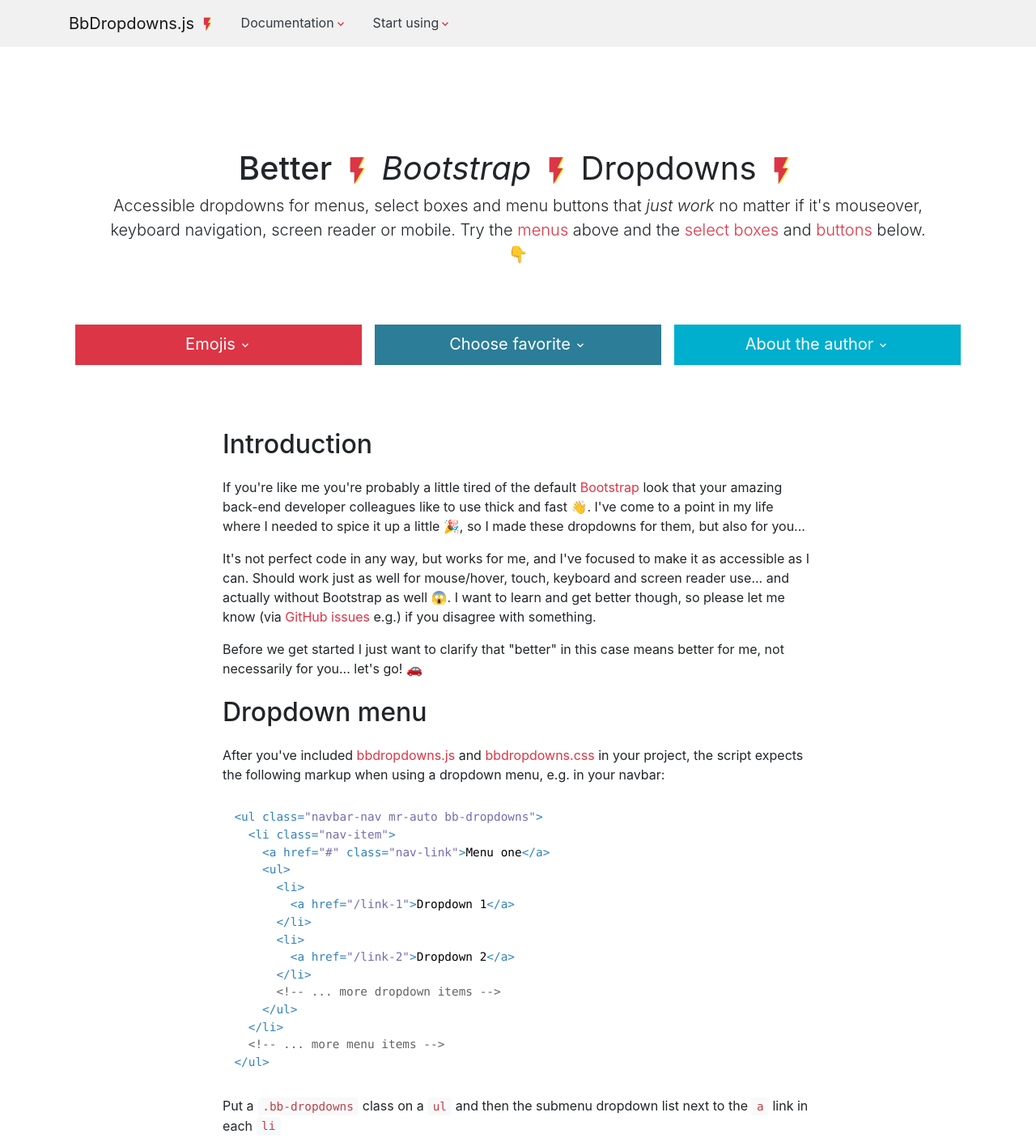
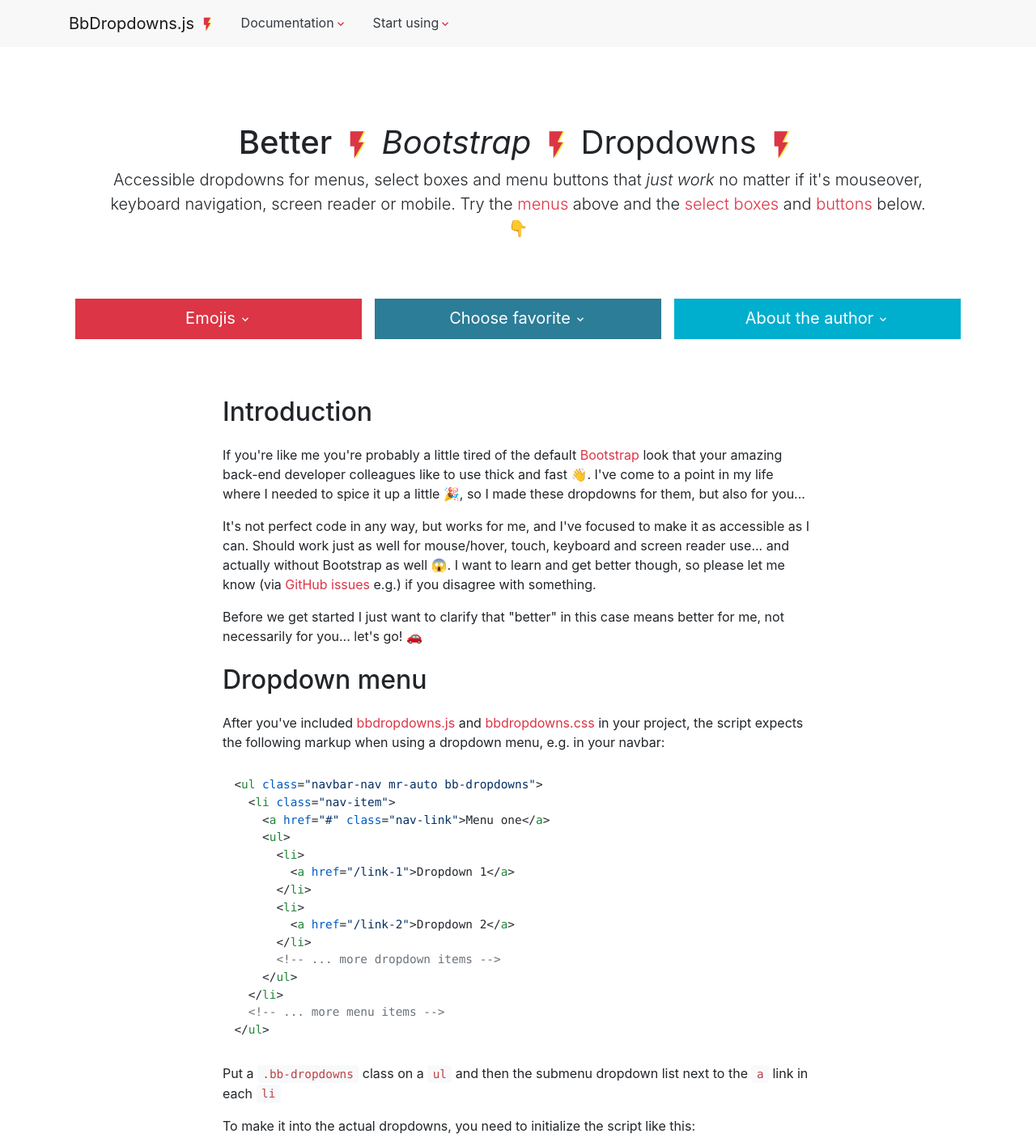
Before and after one commit to dermike/better-bootstrap-dropdowns, a plain HTML site: page index.html in a window 1280 px wide. Shown: the top 1406 px of the page at 81% size. Drawn offline with nearby package versions, Linux system fonts and the light colour scheme.

Commit message:
micro adjustments to demo site

```diff
--- a/css/demosite.css
+++ b/css/demosite.css
@@ -11,7 +11,7 @@
 }
 
 .bg-light {
-  background-color: #f1f1f1 !important;
+  background-color: #f8f8f8 !important;
 }
 
 a, a:hover {
@@ -30,7 +30,7 @@
 }
 
 .jumbotron {
-  padding: 3rem 1.5rem;
+  padding: 2rem 1.5rem;
   margin-bottom: 0;
   background-color: #fff;
   text-align: left;
@@ -96,9 +96,11 @@
   .nav.bb-dropdowns {
     flex-grow: 0;
   }
+}
 
+@media (min-width: 767px) {
   .jumbotron {
-    padding: 6rem 3rem 3rem;
+    padding: 4rem 3rem 3rem;
     margin-bottom: 0;
     text-align: center;
   }
--- a/index.html
+++ b/index.html
@@ -8,7 +8,7 @@
 
     <title>Better Bootstrap Dropdowns</title>
     <link rel="stylesheet" href="https://maxcdn.bootstrapcdn.com/bootstrap/4.0.0-beta/css/bootstrap.min.css" integrity="sha384-/Y6pD6FV/Vv2HJnA6t+vslU6fwYXjCFtcEpHbNJ0lyAFsXTsjBbfaDjzALeQsN6M" crossorigin="anonymous">
-    <link rel="stylesheet" href="https://cdnjs.cloudflare.com/ajax/libs/highlight.js/9.12.0/styles/color-brewer.min.css">
+    <link rel="stylesheet" href="https://cdnjs.cloudflare.com/ajax/libs/highlight.js/9.12.0/styles/github.min.css">
     <link rel="stylesheet" href="dist/bbdropdowns.min.css">
     <link rel="stylesheet" href="css/demosite.css">
   </head>
@@ -127,7 +127,7 @@
           </div>
         </div>
       </div>
-      <div class="row" style="margin-top: 2em; margin-bottom: 3em;">
+      <div class="row" style="margin-top: 1.5em; margin-bottom: 3em;">
         <div class="col-lg-8 ml-auto mr-auto">
           <h2 id="introduction">Introduction</h2>
           <p>If you're like me you're probably a little tired of the default <a href="http://getbootstrap.com">Bootstrap</a> look that your amazing back-end developer colleagues like to use thick and fast &#x1F44B;. I've come to a point in my life where I needed to spice it up a little &#x1F389;, so I made these dropdowns for them, but also for you...</p>
```
